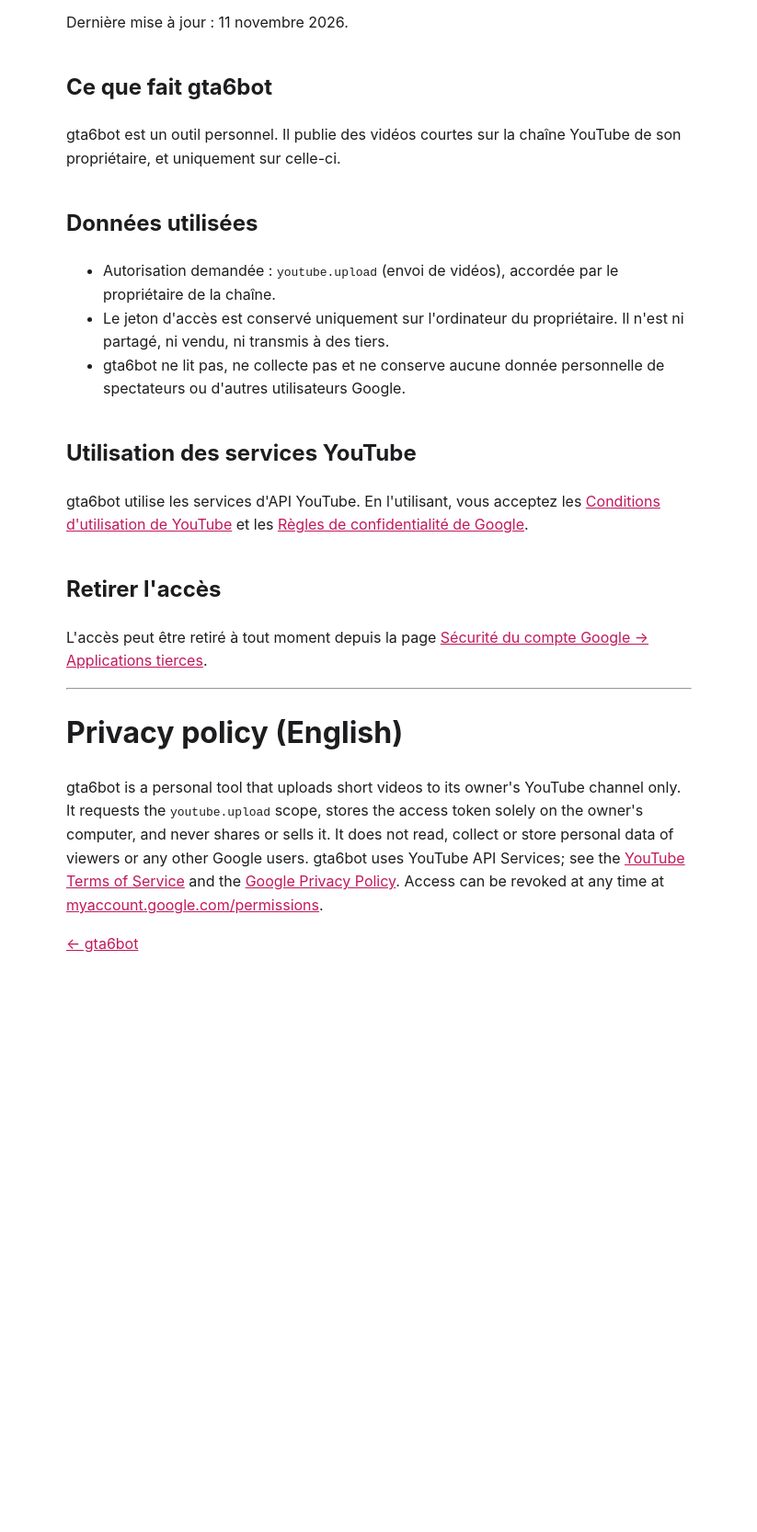
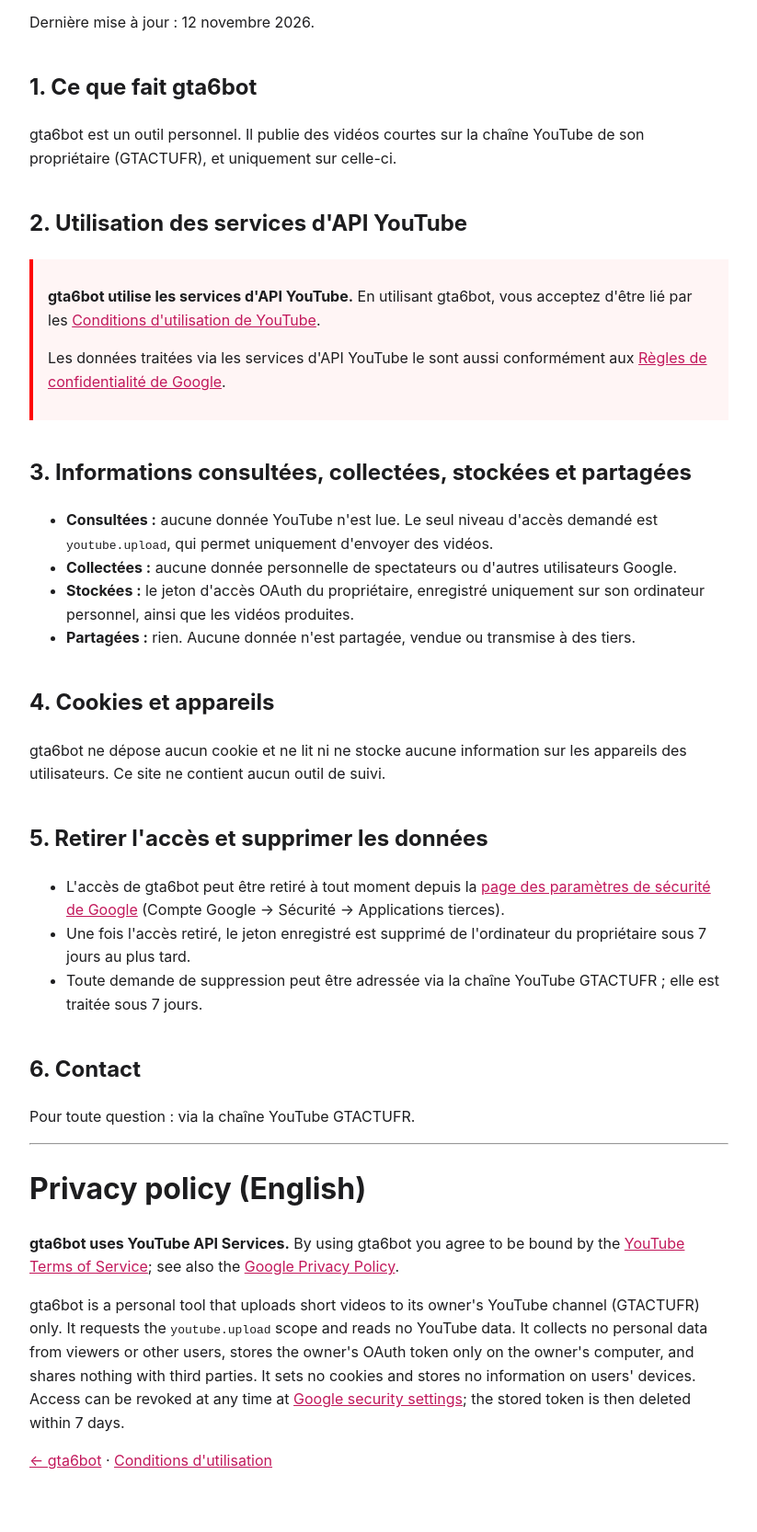
Before and after one commit to hadnani-dotcom/gta6bot-site, a plain HTML site: page privacy.html in a window 1280 px wide. Shown: the part 130-1796 px from the top of the page at 92% size, without its empty margins (228-1051 px from the left). Before the commit the page ends 1233 px from the top, so only its background shows below. Drawn offline with Linux system fonts and the light colour scheme.

Commit message:
Add terms of use; YouTube API Services notices, data deletion and cookies in privacy policy
Co-Authored-By: Claude Opus 5.5 <noreply@anthropic.com>
Claude-Session: https://claude.ai/code/session_018grVAsikjMtuwiBdud4SAJ

```diff
--- a/privacy.html
+++ b/privacy.html
@@ -5,42 +5,61 @@
 <meta name="viewport" content="width=device-width, initial-scale=1">
 <title>Confidentialité – gta6bot</title>
 <style>
-  body { font-family: -apple-system, system-ui, sans-serif; max-width: 680px; margin: 0 auto; padding: 48px 16px; line-height: 1.6; color: #1d1d1f; background: #fff; }
+  body { font-family: -apple-system, system-ui, "Segoe UI", sans-serif; max-width: 760px; margin: 0 auto; padding: 48px 16px; line-height: 1.6; color: #1d1d1f; background: #fff; }
   h2 { margin-top: 1.6em; }
   a { color: #c2185b; }
+  .yt { border-left: 4px solid #ff0000; background: #fff5f5; padding: 12px 16px; }
 </style>
 </head>
 <body>
-<h1>Règles de confidentialité</h1>
-<p>Dernière mise à jour : 11 novembre 2026.</p>
+<h1>Règles de confidentialité de gta6bot</h1>
+<p>Dernière mise à jour : 12 novembre 2026.</p>
 
-<h2>Ce que fait gta6bot</h2>
-<p>gta6bot est un outil personnel. Il publie des vidéos courtes sur la chaîne YouTube de son propriétaire, et uniquement sur celle-ci.</p>
+<h2>1. Ce que fait gta6bot</h2>
+<p>gta6bot est un outil personnel. Il publie des vidéos courtes sur la chaîne YouTube de son propriétaire (GTACTUFR), et uniquement sur celle-ci.</p>
 
-<h2>Données utilisées</h2>
+<h2>2. Utilisation des services d'API YouTube</h2>
+<div class="yt">
+<p><strong>gta6bot utilise les services d'API YouTube.</strong> En utilisant gta6bot, vous acceptez d'être lié par les
+<a href="https://www.youtube.com/t/terms">Conditions d'utilisation de YouTube</a>.</p>
+<p>Les données traitées via les services d'API YouTube le sont aussi conformément aux
+<a href="https://policies.google.com/privacy">Règles de confidentialité de Google</a>.</p>
+</div>
+
+<h2>3. Informations consultées, collectées, stockées et partagées</h2>
 <ul>
-  <li>Autorisation demandée : <code>youtube.upload</code> (envoi de vidéos), accordée par le propriétaire de la chaîne.</li>
-  <li>Le jeton d'accès est conservé uniquement sur l'ordinateur du propriétaire. Il n'est ni partagé, ni vendu, ni transmis à des tiers.</li>
-  <li>gta6bot ne lit pas, ne collecte pas et ne conserve aucune donnée personnelle de spectateurs ou d'autres utilisateurs Google.</li>
+  <li><strong>Consultées :</strong> aucune donnée YouTube n'est lue. Le seul niveau d'accès demandé est <code>youtube.upload</code>, qui permet uniquement d'envoyer des vidéos.</li>
+  <li><strong>Collectées :</strong> aucune donnée personnelle de spectateurs ou d'autres utilisateurs Google.</li>
+  <li><strong>Stockées :</strong> le jeton d'accès OAuth du propriétaire, enregistré uniquement sur son ordinateur personnel, ainsi que les vidéos produites.</li>
+  <li><strong>Partagées :</strong> rien. Aucune donnée n'est partagée, vendue ou transmise à des tiers.</li>
 </ul>
 
-<h2>Utilisation des services YouTube</h2>
-<p>gta6bot utilise les services d'API YouTube. En l'utilisant, vous acceptez les
-<a href="https://www.youtube.com/t/terms">Conditions d'utilisation de YouTube</a> et les
-<a href="https://policies.google.com/privacy">Règles de confidentialité de Google</a>.</p>
+<h2>4. Cookies et appareils</h2>
+<p>gta6bot ne dépose aucun cookie et ne lit ni ne stocke aucune information sur les appareils des utilisateurs. Ce site ne contient aucun outil de suivi.</p>
 
-<h2>Retirer l'accès</h2>
-<p>L'accès peut être retiré à tout moment depuis la page
-<a href="https://myaccount.google.com/permissions">Sécurité du compte Google → Applications tierces</a>.</p>
+<h2>5. Retirer l'accès et supprimer les données</h2>
+<ul>
+  <li>L'accès de gta6bot peut être retiré à tout moment depuis la
+    <a href="https://security.google.com/settings/security/permissions">page des paramètres de sécurité de Google</a>
+    (Compte Google → Sécurité → Applications tierces).</li>
+  <li>Une fois l'accès retiré, le jeton enregistré est supprimé de l'ordinateur du propriétaire sous 7 jours au plus tard.</li>
+  <li>Toute demande de suppression peut être adressée via la chaîne YouTube GTACTUFR ; elle est traitée sous 7 jours.</li>
+</ul>
+
+<h2>6. Contact</h2>
+<p>Pour toute question : via la chaîne YouTube GTACTUFR.</p>
 
 <hr>
 <h1>Privacy policy (English)</h1>
-<p>gta6bot is a personal tool that uploads short videos to its owner's YouTube channel only. It requests the
-<code>youtube.upload</code> scope, stores the access token solely on the owner's computer, and never shares or sells it.
-It does not read, collect or store personal data of viewers or any other Google users. gta6bot uses YouTube API Services; see the
-<a href="https://www.youtube.com/t/terms">YouTube Terms of Service</a> and the
-<a href="https://policies.google.com/privacy">Google Privacy Policy</a>. Access can be revoked at any time at
-<a href="https://myaccount.google.com/permissions">myaccount.google.com/permissions</a>.</p>
-<p><a href="index.html">← gta6bot</a></p>
+<p><strong>gta6bot uses YouTube API Services.</strong> By using gta6bot you agree to be bound by the
+<a href="https://www.youtube.com/t/terms">YouTube Terms of Service</a>; see also the
+<a href="https://policies.google.com/privacy">Google Privacy Policy</a>.</p>
+<p>gta6bot is a personal tool that uploads short videos to its owner's YouTube channel (GTACTUFR) only. It requests the
+<code>youtube.upload</code> scope and reads no YouTube data. It collects no personal data from viewers or other users, stores the
+owner's OAuth token only on the owner's computer, and shares nothing with third parties. It sets no cookies and stores no
+information on users' devices. Access can be revoked at any time at
+<a href="https://security.google.com/settings/security/permissions">Google security settings</a>; the stored token is then
+deleted within 7 days.</p>
+<p><a href="index.html">← gta6bot</a> · <a href="terms.html">Conditions d'utilisation</a></p>
 </body>
 </html>
```
Also changed, not shown: index.html (+16 -7 lines), terms.html (added, +49 -0 lines).
